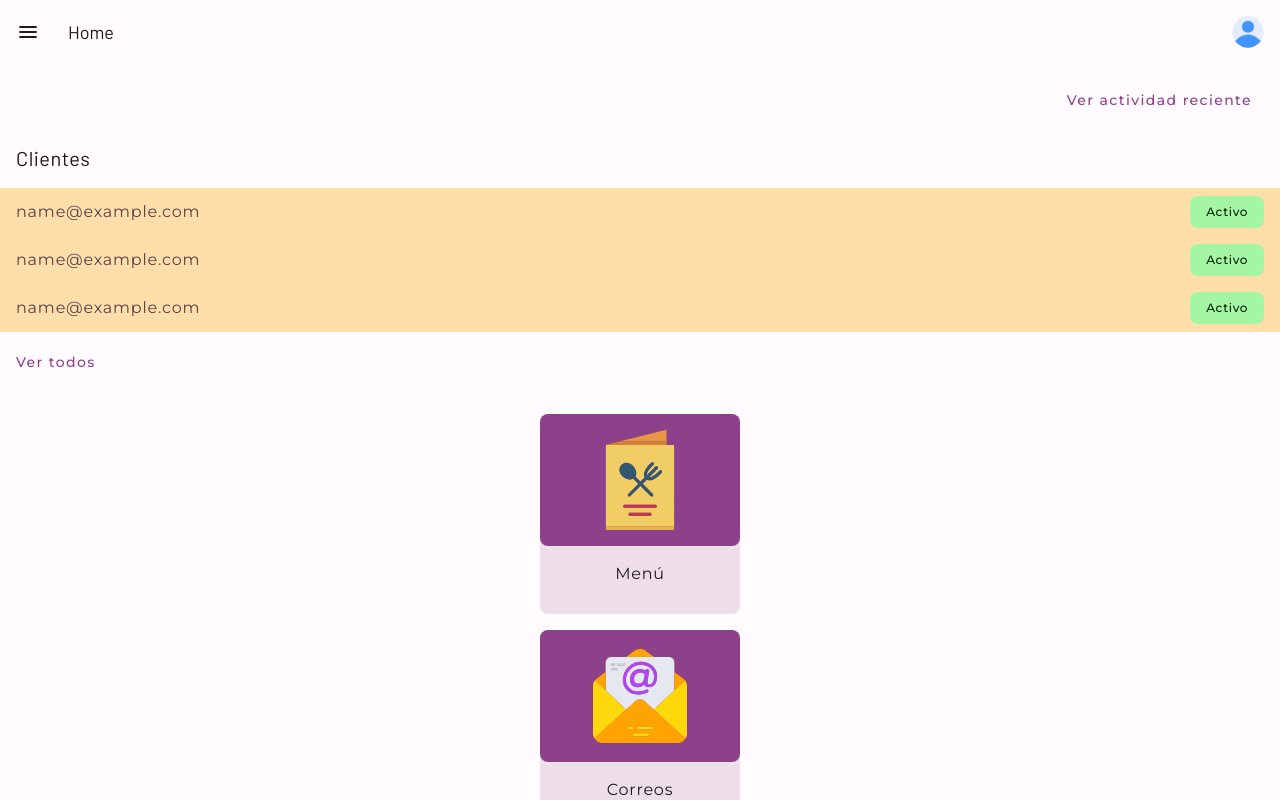
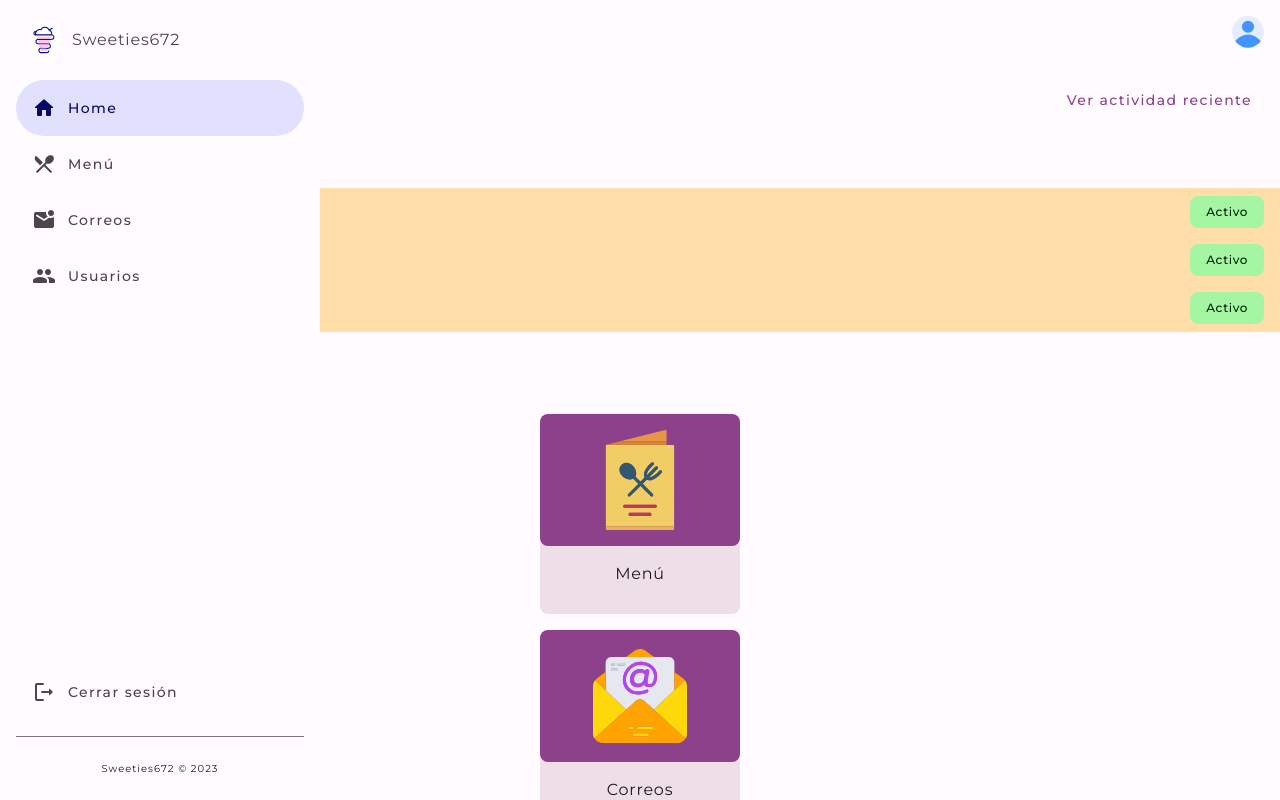
Before and after one commit to hamilton-i7/sweeties_admin_web, a Next.js app in the folder sweeties_admin_frontend/: page / in a window 1280 px wide. Both pictures are taken after a click on the button "menu". Shown: the top 800 px of the page. Built offline with nearby package versions, Linux system fonts and the light colour scheme.

Commit message:
Add SideBarWithNav component

```diff
--- a/sweeties_admin_frontend/app/layout.tsx
+++ b/sweeties_admin_frontend/app/layout.tsx
@@ -1,6 +1,7 @@
 import './globals.css'
 import { Barlow, Montserrat } from 'next/font/google'
-import NavBar from '@/components/common/NavBar'
+import { Metadata } from 'next'
+import SideBarWithNav from '@/components/common/SideBarWithNav'
 
 const barlow = Barlow({
   subsets: ['latin'],
@@ -14,7 +15,7 @@ const montserrat = Montserrat({
   variable: '--font-montserrat',
 })
 
-export const metadata = {
+export const metadata: Metadata = {
   title: 'Create Next App',
   description: 'Generated by create next app',
 }
@@ -25,10 +26,10 @@ export default function RootLayout({
   children: React.ReactNode
 }) {
   return (
-    <html lang='en'>
+    <html lang='es'>
       <body
         className={`${barlow.className} ${montserrat.variable} bg-background text-on-background`}>
-        <NavBar title='Home' />
+        <SideBarWithNav title='Home' />
         {children}
       </body>
     </html>
--- /dev/null
+++ b/sweeties_admin_frontend/components/common/SideBarWithNav.tsx
@@ -0,0 +1,92 @@
+'use client'
+
+import 'material-icons/iconfont/round.css'
+import Image from 'next/image'
+import logoSimple from '../../public/logo_simple.svg'
+import IconButton from './button/IconButton'
+import avatar from '../../public/avatar.svg'
+import * as Dialog from '@radix-ui/react-dialog'
+import * as Separator from '@radix-ui/react-separator'
+
+type SideBarWithNavProps = {
+  title: string
+}
+
+export default function SideBarWithNav({ title }: SideBarWithNavProps) {
+  const year = new Date().getFullYear()
+
+  return (
+    <>
+      <nav className='flex items-center h-16 w-full pr-4 pl-1 fixed top-0 left-0'>
+        <Dialog.Root>
+          <Dialog.Trigger asChild>
+            <IconButton className='mr-4'>
+              <span className='material-icons-round'>menu</span>
+            </IconButton>
+          </Dialog.Trigger>
+          <Dialog.Portal>
+            <Dialog.Overlay className='bg-scrim fixed top-0 left-0 w-full h-screen' />
+            <Dialog.Content asChild>
+              <aside className='w-80 h-screen overflow-y-auto fixed top-0 left-0 rounded-r-[2rem] bg-background py-6 px-4 flex flex-col outline-none'>
+                <header className='flex items-center gap-x-3 mb-6 px-3'>
+                  <Image
+                    src={logoSimple}
+                    alt='Logo de Sweeties'
+                    className='w-8 h-8'
+                  />
+                  <h3
+                    id='main-navigation-label'
+                    className='body-l text-on-surface-variant'>
+                    Sweeties672
+                  </h3>
+                </header>
+                <menu className='flex-1' aria-label='Menú principal'>
+                  <SideBarItem iconName='home' label='Home' active />
+                  <SideBarItem iconName='restaurant_menu' label='Menú' />
+                  <SideBarItem iconName='mark_email_unread' label='Correos' />
+                  <SideBarItem iconName='group' label='Usuarios' />
+                </menu>
+                <menu aria-label='Otras opciones'>
+                  <SideBarItem iconName='logout' label='Cerrar sesión' />
+                </menu>
+                <Separator.Root className='bg-outline h-[0.0625rem] mt-4 mb-6' />
+                <footer className='grid place-items-center label-s'>
+                  Sweeties672 &copy; 2023
+                </footer>
+              </aside>
+            </Dialog.Content>
+          </Dialog.Portal>
+        </Dialog.Root>
+
+        <h1 className='title-l flex-1 mr-3'>{title}</h1>
+        <Image
+          src={avatar}
+          alt='Avatar de usuario'
+          className='w-[2rem] h-[2rem]'
+        />
+      </nav>
+    </>
+  )
+}
+
+type SideBarItemProps = {
+  iconName: string
+  label: string
+  active?: boolean
+}
+
+function SideBarItem({ iconName, label, active = false }: SideBarItemProps) {
+  const itemColors = active
+    ? 'text-on-secondary-container bg-secondary-container hover:bg-[#d0cff3] focus:bg-[#c7c6ec] active:bg-[#c7c6ec]'
+    : 'text-on-surface-variant hover:bg-[#1e1a1d14] focus:bg-[#1e1a1d1f] active:bg-[#1e1a1d1f]'
+  return (
+    <li className='gap-x-3 w-full h-14'>
+      <a
+        href='#'
+        className={`h-14 rounded-[6.25rem] pl-4 pr-6 flex items-center gap-x-3 ${itemColors} focus:outline-none`}>
+        <span className='material-icons-round'>{iconName}</span>
+        <p className='label-l'>{label}</p>
+      </a>
+    </li>
+  )
+}
```
Also changed, not shown: sweeties_admin_frontend/public/logo_simple.svg (added).
